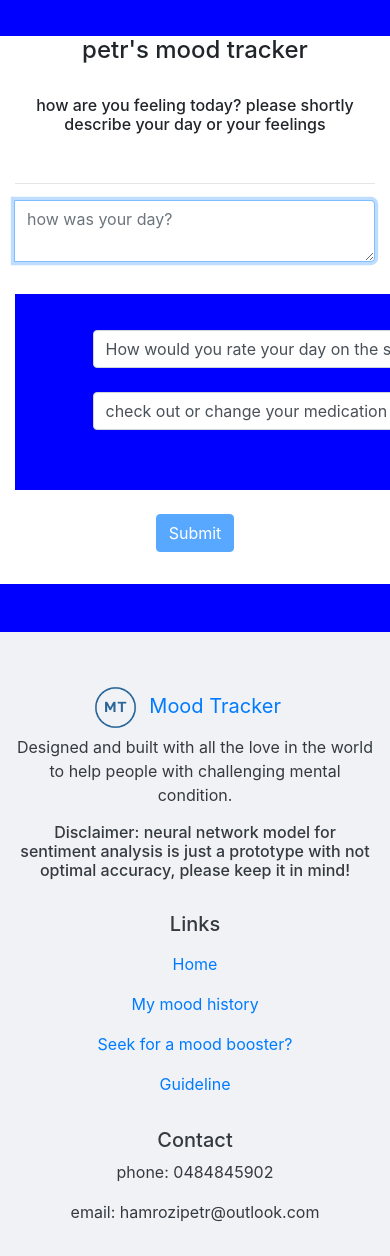
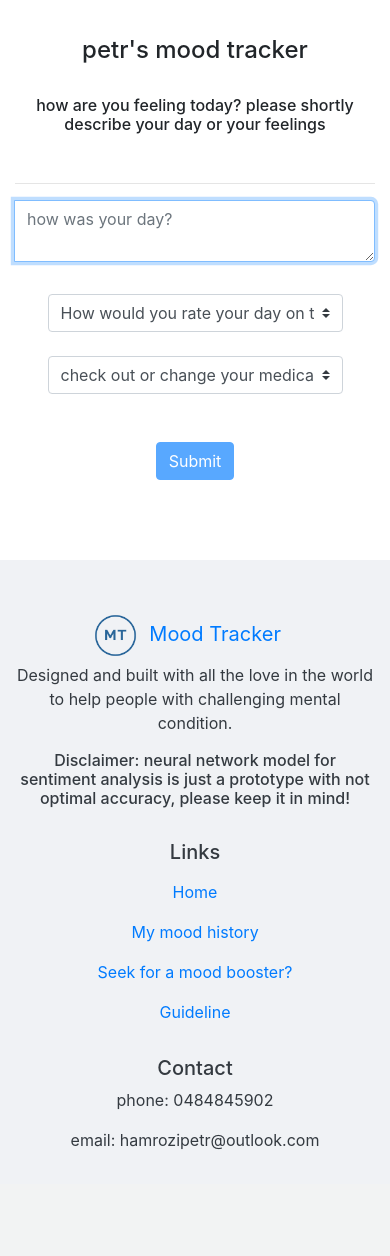
Before and after one commit to hampet1/moodtracker, a Django app: page / in a window 390 px wide. Shown: the part 78-1334 px from the top of the page. After the commit the page ends 1228 px from the top, so only its background shows below. Run offline with Django 3.2, Linux system fonts and the light colour scheme; a user stored in the database is signed in; data comes from the database, SQL or seed files in the repository; some libraries are stand-ins or nearby versions.

Commit message:
responsive design

```diff
--- a/mood/static/mood/styles.css
+++ b/mood/static/mood/styles.css
@@ -46,22 +46,7 @@
 
 }
 
-@media screen and (max-width: 800px) {
-  #content {
-    background-color:blue !important;
-    width: 150%; /* The width is 100%, when the viewport is 800px or smaller */
-    padding: 10%;
-  }
 
-
-    #wrapper {
-        width:100%;
-        background-color:blue !important;
-        float:left;
-        margin:auto;
-
-}
-}
 
 
 
```
